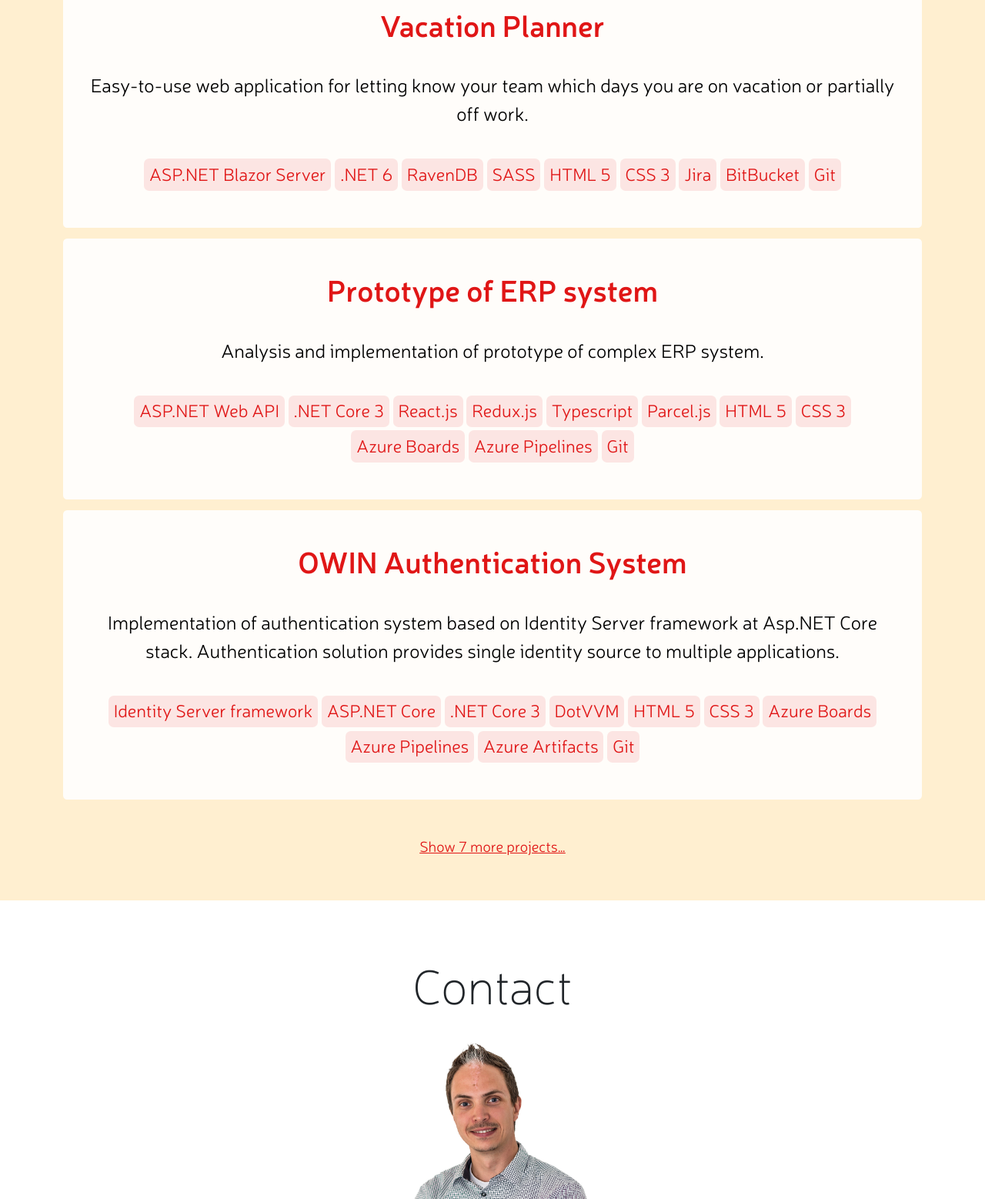
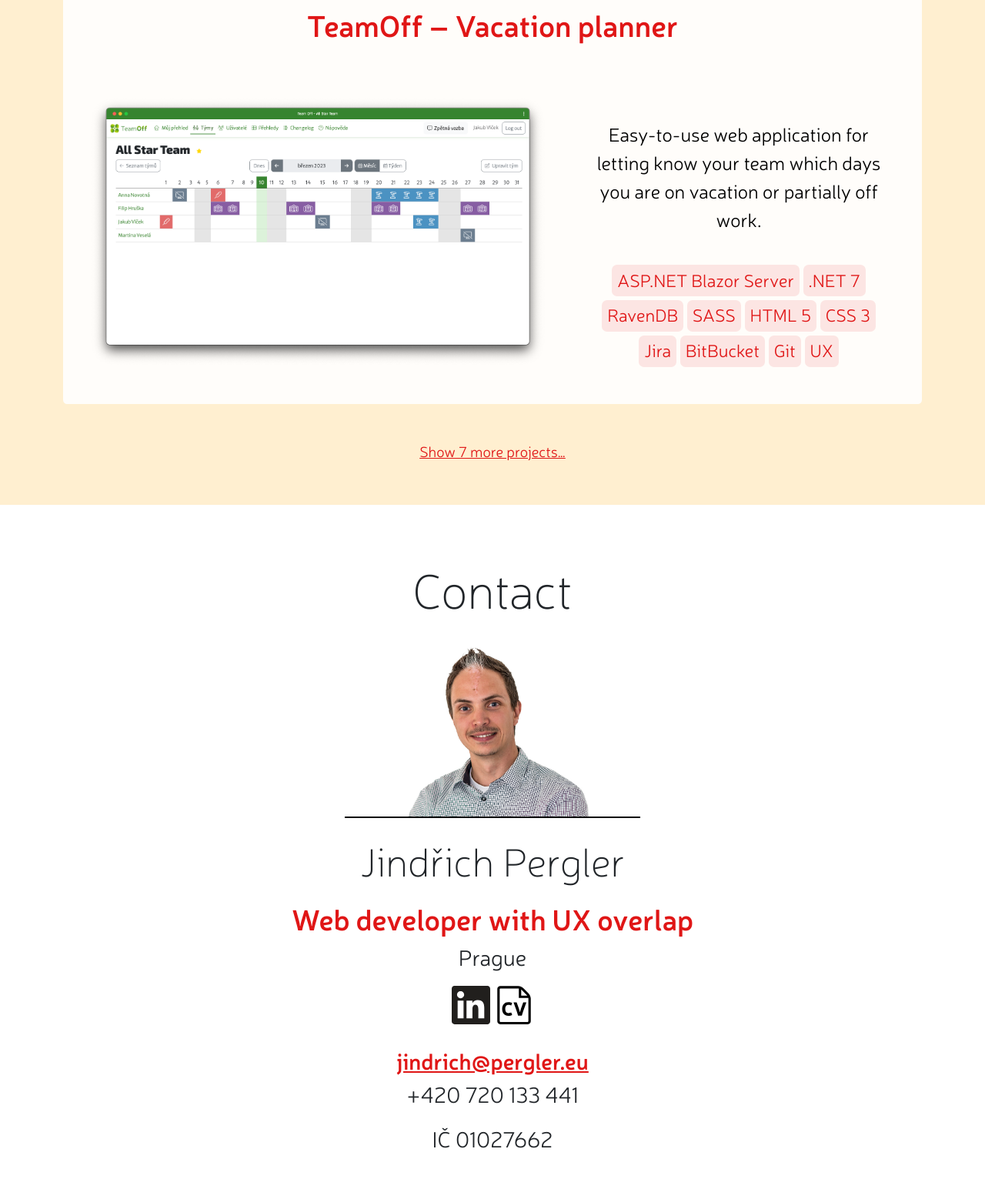
Before and after one commit to jpergler/web, a website built with Parcel: page src/index.html in a window 1280 px wide. Shown: the part 3760-5318 px from the top of the page at 77% size. Built offline with nearby package versions, Linux system fonts and the light colour scheme.

Commit message:
Add more images for references

```diff
--- a/src/index.html
+++ b/src/index.html
@@ -166,23 +166,26 @@
                     </div>
                 </div>
                 <div class="col-md-auto">
-                    <img src="img/projects/250CR-mobile-1.png" class="d-block" style="height: 400px">
+                    <img src="img/projects/250CR-mobile-1.png" class="d-block image-decorated" style="height: 400px">
                 </div>
                 <div class="col-md-auto">
-                    <img src="img/projects/250CR-mobile-2.png" class="d-block" style="height: 400px">
+                    <img src="img/projects/250CR-mobile-2.png" class="d-block image-decorated" style="height: 400px">
                 </div>
             </div>
         </div>
 
         <div class="projectBox">
-            <h3>Vacation Planner</h3>
+            <h3>TeamOff – Vacation planner</h3>
+            <div class="row align-items-center g-5 mt-3">
+                <div class="col-md order-1">
                     <p>
-                Easy-to-use web application for letting know your team which days you are on vacation or partially
+                        Easy-to-use web application for letting know your team which days you are on vacation or
+                        partially
                         off work.
                     </p>
                     <div class="tags">
                         <span>ASP.NET Blazor Server</span>
-                <span>.NET 6</span>
+                        <span>.NET 7</span>
                         <span>RavenDB</span>
                         <span>SASS</span>
                         <span>HTML 5</span>
@@ -190,10 +193,25 @@
                         <span>Jira</span>
                         <span>BitBucket</span>
                         <span>Git</span>
+                        <span>UX</span>
                     </div>
                 </div>
+                <div class="col-md-auto">
+                    <img src="img/projects/TeamOff-1.png" class="d-block" style="height: 350px">
+                </div>
+            </div>
+        </div>
+
+
+        <div class="text-center">
+            <div class="show-more-projects-link"><a href="javascript: showMoreProjects()" class="btn btn-link">Show
+                7 more projects&hellip;</a></div>
+            <div class="more-projects visually-hidden">
+
                 <div class="projectBox">
                     <h3>Prototype of ERP system</h3>
+                    <div class="row align-items-center g-5 mt-3">
+                        <div class="col-md order-1">
                             <p>
                                 Analysis and implementation of prototype of complex ERP system.
                             </p>
@@ -211,10 +229,18 @@
                                 <span>Git</span>
                             </div>
                         </div>
+                        <div class="col-md-auto">
+                            <img src="img/projects/ERP-Prototype.png" class="d-block image-decorated"
+                                 style="height: 350px">
+                        </div>
+                    </div>
+                </div>
+
                 <div class="projectBox">
                     <h3>OWIN Authentication System</h3>
                     <p>
-                Implementation of authentication system based on Identity Server framework at Asp.NET Core stack.
+                        Implementation of authentication system based on Identity Server framework at Asp.NET Core
+                        stack.
                         Authentication solution provides single identity source to multiple applications.
                     </p>
                     <div class="tags">
@@ -230,10 +256,6 @@
                         <span>Git</span>
                     </div>
                 </div>
-        <div class="text-center">
-            <div class="show-more-projects-link"><a href="javascript: showMoreProjects()" class="btn btn-link">Show
-                7 more projects&hellip;</a></div>
-            <div class="more-projects visually-hidden">
 
                 <div class="projectBox">
                     <h3>Build and Release Management Automation</h3>
--- a/src/styles/site.scss
+++ b/src/styles/site.scss
@@ -150,6 +150,12 @@
     }
     a.btn-link:hover {
     color: var(--primary-color-dark);
+    }
+
+    .image-decorated {
+        box-shadow: 0 3px .8em rgba(0,0,0,.9);
+        --webkit-box-shadow: 0 0 1.5em rgba(0,0,0,.8);
+        border-radius: 7px;
     }
 
 section {
```
Also changed, not shown: src/img/projects/ERP-Prototype.png (added), src/img/projects/TeamOff-1.png (added). Lines whose indentation alone changed are shown as unchanged.
